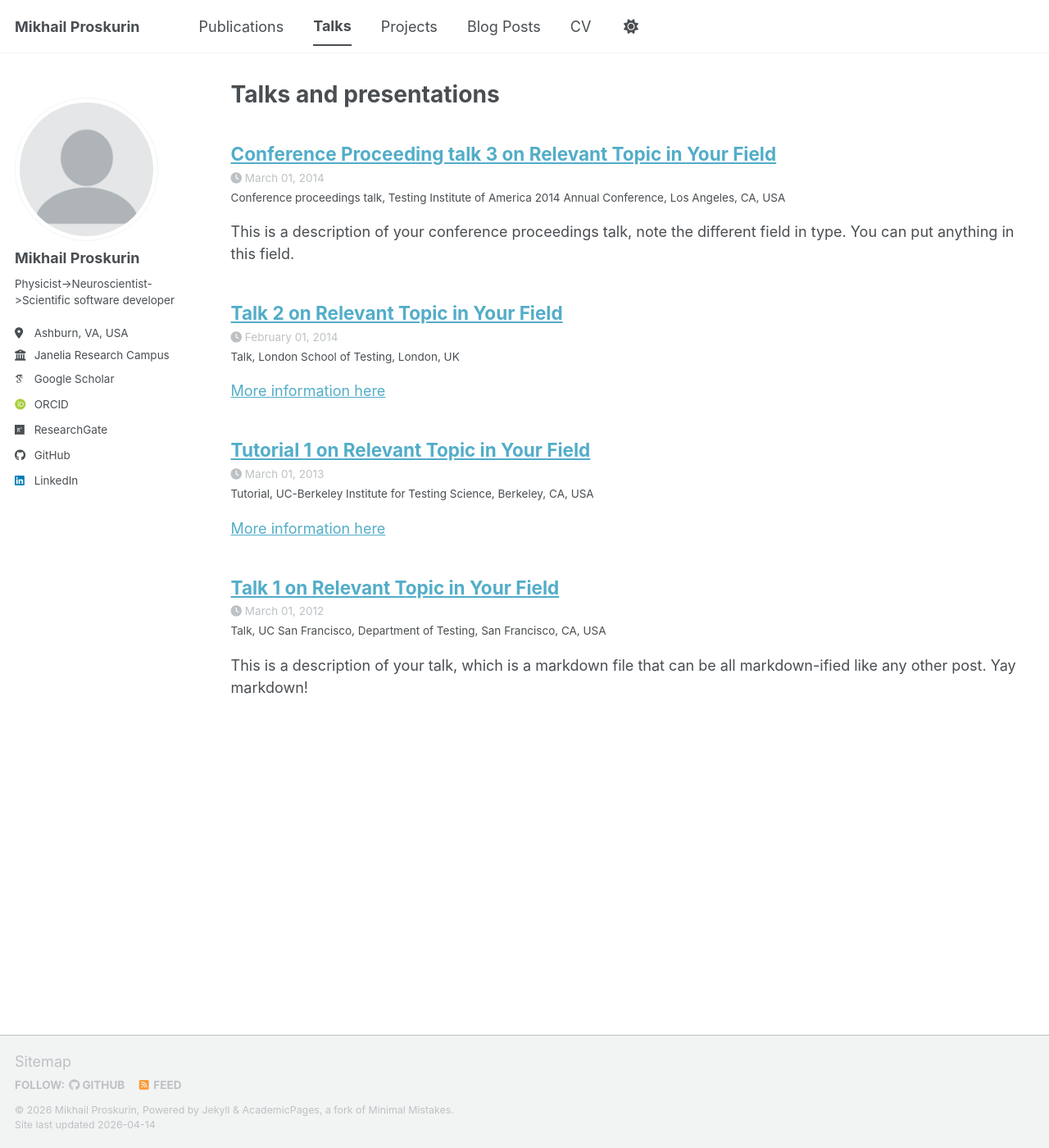
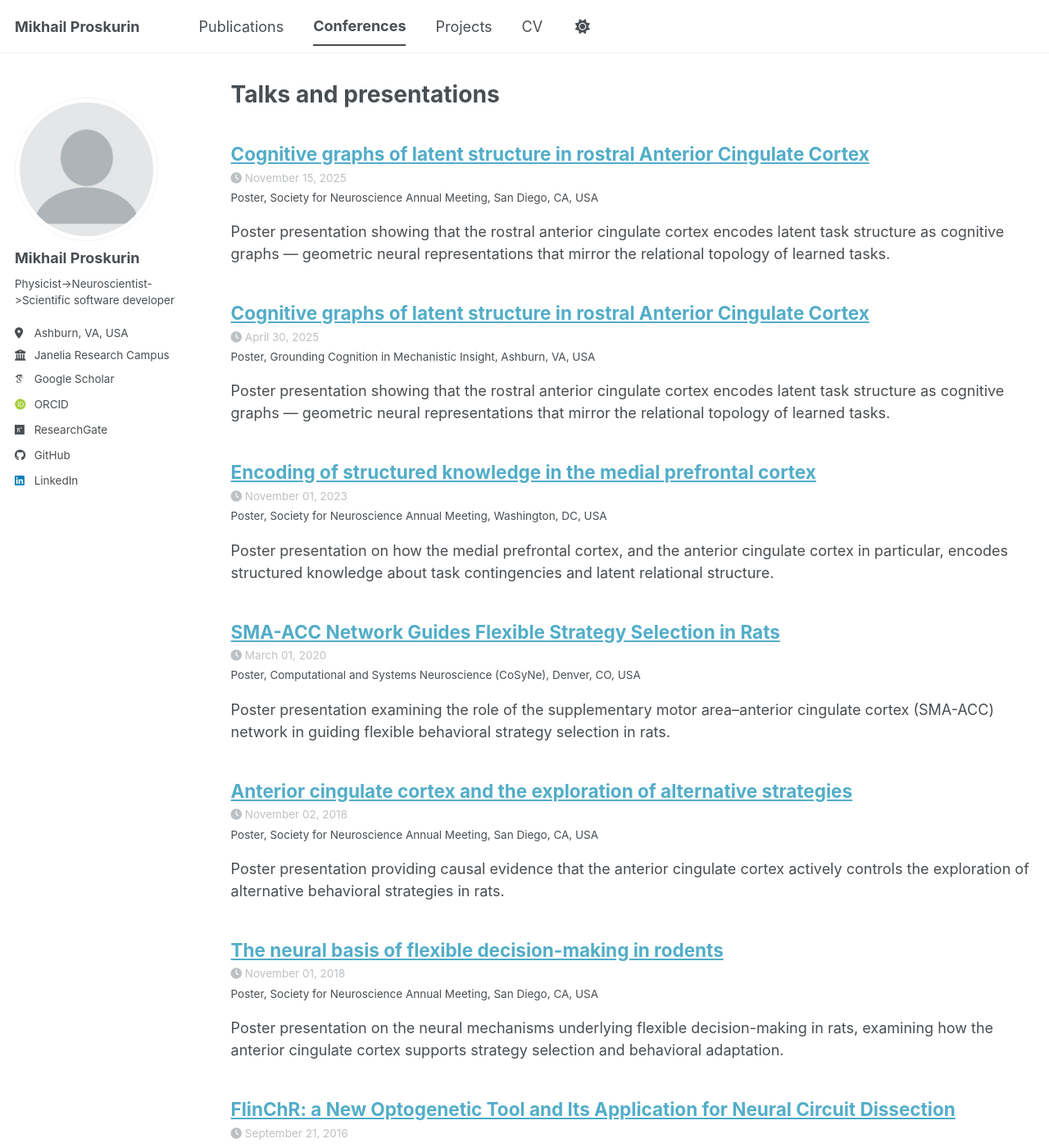
Before and after one commit to M-Proskurin/M-Proskurin.github.io, a Jekyll site: the page built from _pages/talks.html, in a window 1280 px wide and 1400 px high. Shown: the whole window at 82% size. Built offline with Jekyll 4.4.1, drawn with Linux system fonts in a browser that asks for light colours; some web fonts are replaced; a script bundle is joined from its source files by our own code; library files that are not in the unit come from our copies; some of the changed text lies outside the part shown.

Commit message:
Updated conferences

```diff
--- a/_data/navigation.yml
+++ b/_data/navigation.yml
@@ -11,14 +11,14 @@ main:
   - title: "Publications"
     url: /publications/
 
-  - title: "Talks"
+  - title: "Conferences"
     url: /talks/
 
   - title: "Projects"
     url: /portfolio/
 
-  - title: "Blog Posts"
-    url: /year-archive/
+  #- title: "Blog Posts"
+  #  url: /year-archive/
 
   - title: "CV"
     url: /cv/
--- a/_talks/2012-03-01-talk-1.md
+++ /dev/null
@@ -1,11 +0,0 @@
----
-title: "Talk 1 on Relevant Topic in Your Field"
-collection: talks
-type: "Talk"
-permalink: /talks/2012-03-01-talk-1
-venue: "UC San Francisco, Department of Testing"
-date: 2012-03-01
-location: "San Francisco, CA, USA"
----
-
-This is a description of your talk, which is a markdown file that can be all markdown-ified like any other post. Yay markdown!
--- a/_talks/2013-03-01-tutorial-1.md
+++ /dev/null
@@ -1,13 +0,0 @@
----
-title: "Tutorial 1 on Relevant Topic in Your Field"
-collection: talks
-type: "Tutorial"
-permalink: /talks/2013-03-01-tutorial-1
-venue: "UC-Berkeley Institute for Testing Science"
-date: 2013-03-01
-location: "Berkeley, CA, USA"
----
-
-[More information here](http://exampleurl.com)
-
-This is a description of your tutorial, note the different field in type. This is a markdown files that can be all markdown-ified like any other post. Yay markdown!
--- a/_talks/2014-02-01-talk-2.md
+++ /dev/null
@@ -1,13 +0,0 @@
----
-title: "Talk 2 on Relevant Topic in Your Field"
-collection: talks
-type: "Talk"
-permalink: /talks/2014-02-01-talk-2
-venue: "London School of Testing"
-date: 2014-02-01
-location: "London, UK"
----
-
-[More information here](http://example2.com)
-
-This is a description of your talk, which is a markdown files that can be all markdown-ified like any other post. Yay markdown!
--- a/_talks/2014-03-01-talk-3.md
+++ /dev/null
@@ -1,11 +0,0 @@
----
-title: "Conference Proceeding talk 3 on Relevant Topic in Your Field"
-collection: talks
-type: "Conference proceedings talk"
-permalink: /talks/2014-03-01-talk-3
-venue: "Testing Institute of America 2014 Annual Conference"
-date: 2014-03-01
-location: "Los Angeles, CA, USA"
----
-
-This is a description of your conference proceedings talk, note the different field in type. You can put anything in this field.
--- /dev/null
+++ b/_talks/2016-01-01-flinchR-invited-talk.md
@@ -0,0 +1,13 @@
+---
+title: "FlinChR: a New Optogenetic Tool and Its Application for Neural Circuit Dissection"
+collection: talks
+type: "Invited Talk"
+permalink: /talks/2016-01-01-flinchR-invited-talk
+venue: '"Biomembranes" Symposium, Moscow Institute of Physics and Technology'
+date: 2016-09-21
+location: "Dolgoprudny, Russia"
+---
+
+Invited talk presenting FlinChR, a novel optogenetic tool, and its application for dissecting neural circuits. Delivered at the "Biomembranes" symposium at the Moscow Institute of Physics and Technology.
+
+**Authors:** Proskurin, M., Karpova, A. Y.
--- /dev/null
+++ b/_talks/2018-11-01-sfn-flexible-decision-making.md
@@ -0,0 +1,13 @@
+---
+title: "The neural basis of flexible decision-making in rodents"
+collection: talks
+type: "Poster"
+permalink: /talks/2018-11-01-sfn-flexible-decision-making
+venue: "Society for Neuroscience Annual Meeting"
+date: 2018-11-01
+location: "San Diego, CA, USA"
+---
+
+Poster presentation on the neural mechanisms underlying flexible decision-making in rats, examining how the anterior cingulate cortex supports strategy selection and behavioral adaptation.
+
+**Authors:** Proskurin, M., Manakov, M., Kuleshova, E., Rysakova, M., Lustig, A., Behnam, R., Tervo, D. G. R., Karpova, A. Y.
--- /dev/null
+++ b/_talks/2018-11-02-sfn-acc-exploration.md
@@ -0,0 +1,13 @@
+---
+title: "Anterior cingulate cortex and the exploration of alternative strategies"
+collection: talks
+type: "Poster"
+permalink: /talks/2018-11-02-sfn-acc-exploration
+venue: "Society for Neuroscience Annual Meeting"
+date: 2018-11-02
+location: "San Diego, CA, USA"
+---
+
+Poster presentation providing causal evidence that the anterior cingulate cortex actively controls the exploration of alternative behavioral strategies in rats.
+
+**Authors:** Tervo, D.G.R., Kuleshova, E., Karlsson, M., Proskurin, M., Lustig, A., Manakov, M., Behnam, R., Karpova, A. Y.
--- /dev/null
+++ b/_talks/2020-02-01-cosyne-sma-acc.md
@@ -0,0 +1,13 @@
+---
+title: "SMA-ACC Network Guides Flexible Strategy Selection in Rats"
+collection: talks
+type: "Poster"
+permalink: /talks/2020-02-01-cosyne-sma-acc
+venue: "Computational and Systems Neuroscience (CoSyNe)"
+date: 2020-03-01
+location: "Denver, CO, USA"
+---
+
+Poster presentation examining the role of the supplementary motor area–anterior cingulate cortex (SMA-ACC) network in guiding flexible behavioral strategy selection in rats.
+
+**Authors:** Proskurin, M., Manakov, M., Kuleshova, E., Rysakova, M., Lustig, A., Behnam, R., Tervo, D. G. R., Karpova, A. Y.
--- /dev/null
+++ b/_talks/2023-11-01-sfn-structured-knowledge.md
@@ -0,0 +1,13 @@
+---
+title: "Encoding of structured knowledge in the medial prefrontal cortex"
+collection: talks
+type: "Poster"
+permalink: /talks/2023-11-01-sfn-structured-knowledge
+venue: "Society for Neuroscience Annual Meeting"
+date: 2023-11-01
+location: "Washington, DC, USA"
+---
+
+Poster presentation on how the medial prefrontal cortex, and the anterior cingulate cortex in particular, encodes structured knowledge about task contingencies and latent relational structure.
+
+**Authors:** Proskurin, M., Manakov, M., Wang, H., Kuleshova, E., Lustig, A., Behnam, R., Druckmann, S., Tervo, D.G.R., Karpova, A.
--- /dev/null
+++ b/_talks/2025-01-01-grounding-cognition-cognitive-graphs.md
@@ -0,0 +1,13 @@
+---
+title: "Cognitive graphs of latent structure in rostral Anterior Cingulate Cortex"
+collection: talks
+type: "Poster"
+permalink: /talks/2025-01-01-grounding-cognition-cognitive-graphs
+venue: "Grounding Cognition in Mechanistic Insight"
+date: 2025-04-30
+location: "Ashburn, VA, USA"
+---
+
+Poster presentation showing that the rostral anterior cingulate cortex encodes latent task structure as cognitive graphs — geometric neural representations that mirror the relational topology of learned tasks.
+
+**Authors:** Proskurin, M., Manakov, M., Wang, H., Kuleshova, E., Lustig, A., Behnam, R., Druckmann, S., Tervo, D.G.R., Karpova, A.
--- /dev/null
+++ b/_talks/2025-11-15-sfn-cognitive-graphs.md
@@ -0,0 +1,13 @@
+---
+title: "Cognitive graphs of latent structure in rostral Anterior Cingulate Cortex"
+collection: talks
+type: "Poster"
+permalink: /talks/2025-11-15-sfn-cognitive-graphs
+venue: "Society for Neuroscience Annual Meeting"
+date: 2025-11-15
+location: "San Diego, CA, USA"
+---
+
+Poster presentation showing that the rostral anterior cingulate cortex encodes latent task structure as cognitive graphs — geometric neural representations that mirror the relational topology of learned tasks.
+
+**Authors:** Proskurin, M., Manakov, M., Wang, H., Kuleshova, E., Lustig, A., Behnam, R., Druckmann, S., Tervo, D.G.R., Karpova, A.
```
